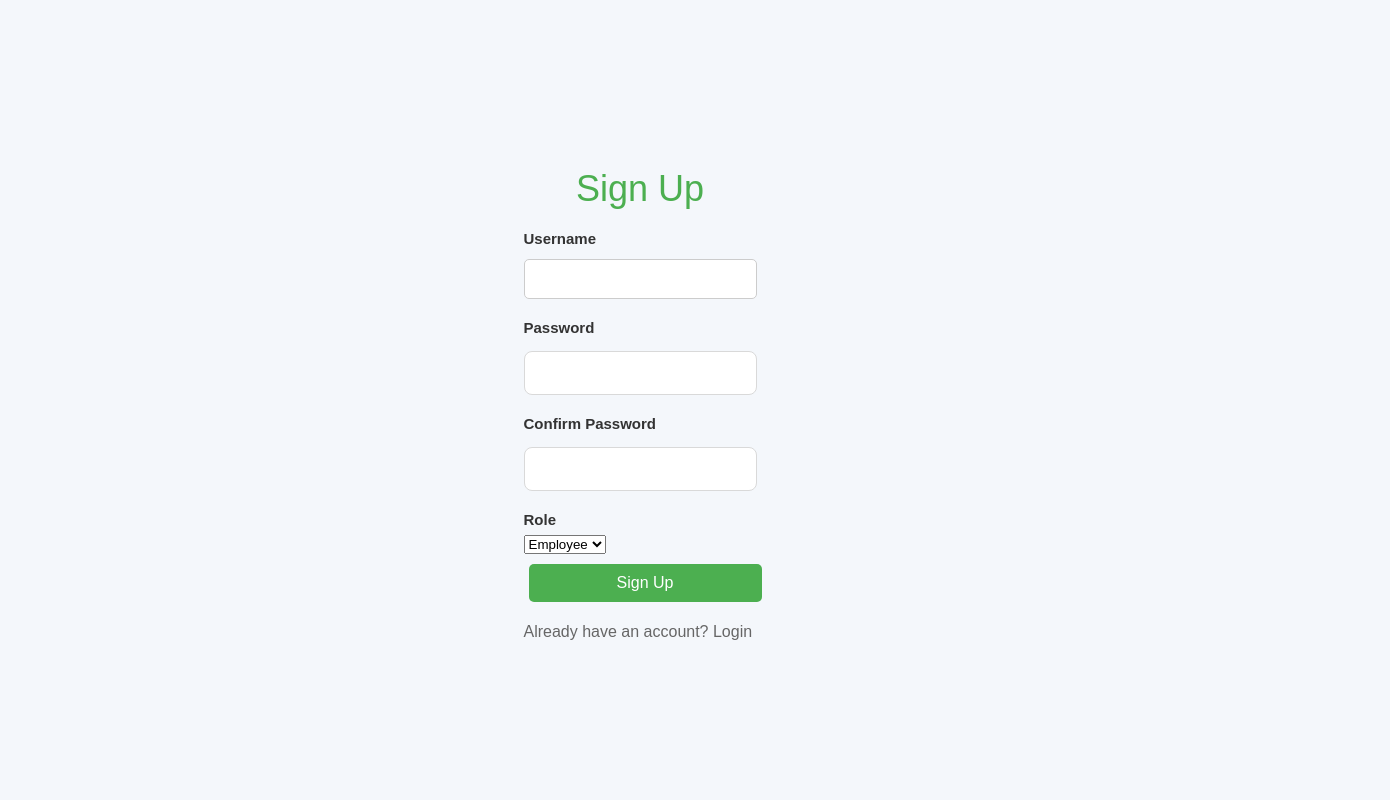
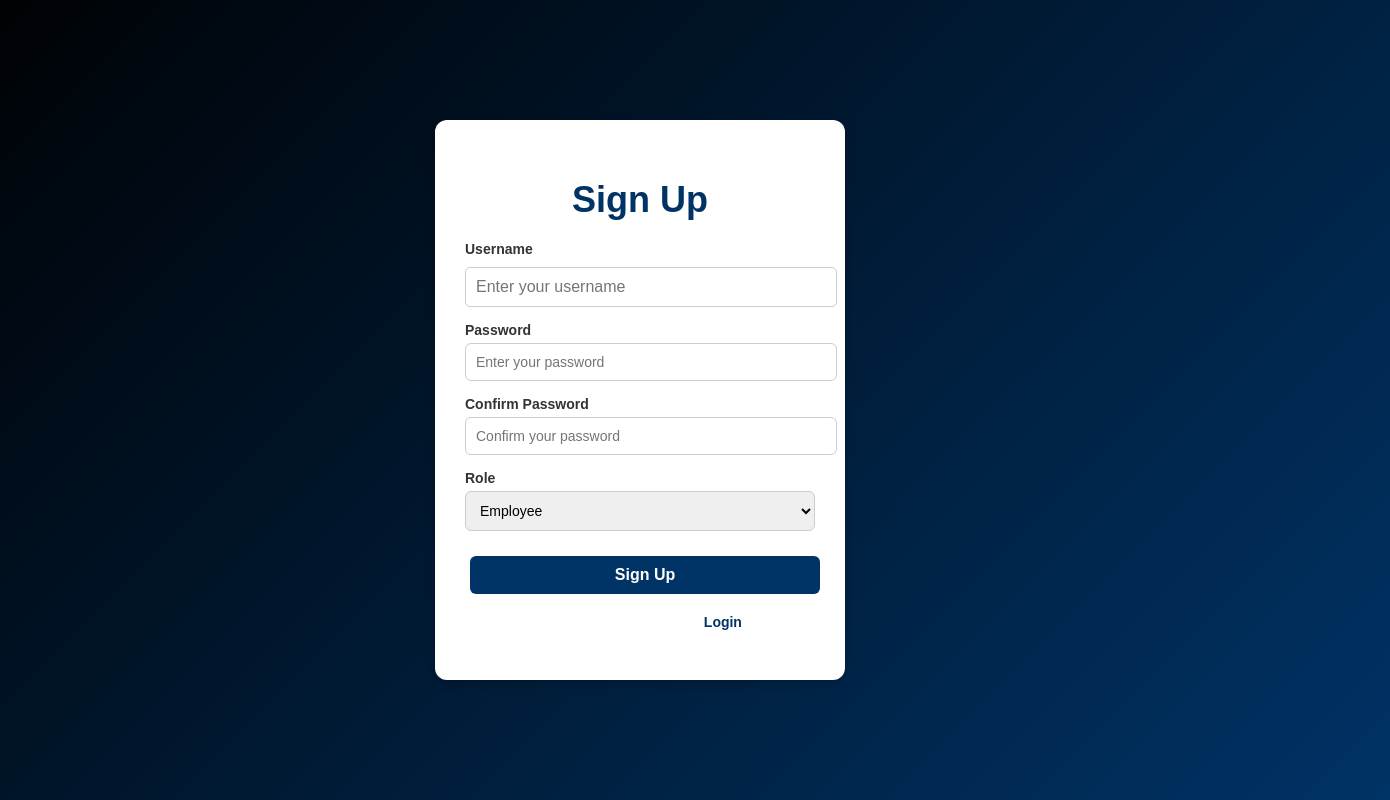
Before and after one commit to Prajna-MAX/Hack-a-League, a React (Create React App) app in the folder front/: page / in a window 1280 px wide. Shown: the whole page, 1390 px wide, since content can reach past the window. Built offline with nearby package versions, Linux system fonts and the light colour scheme.

Commit message:
signin css

```diff
--- a/front/src/components/login.css
+++ b/front/src/components/login.css
@@ -1,105 +1,83 @@
-/* Login Page Styles */
-body {
-    font-family: 'Roboto', sans-serif; /* Using Roboto font */
-    background-color: #f0f2f5; /* Light background */
-    margin: 0;
-    padding: 0;
+.login-container {
     display: flex;
+    flex-direction: column;
+    align-items: center;
     justify-content: center;
-    align-items: center;
-    min-height: 100vh; /* Use min-height for shorter content */
+    min-height: 100vh;
+    background-color: #f0f8ff; /* Light blue background */
+    color: #001f3f; /* Dark blue text */
+    padding: 30px; /* Slightly more padding */
   }
 
-  .container {
-    background-color: #fff; /* White container */
-    padding: 40px; /* Increased padding */
-    border-radius: 12px; /* Slightly more rounded */
-    box-shadow: 0 6px 15px rgba(0, 0, 0, 0.1); /* More subtle shadow */
-    width: 90%; /* Use a percentage for responsiveness */
-    max-width: 450px; /* Slightly larger max width */
-    margin: 20px; /* Added margin for spacing */
+  .login-title {
+    color: #1e90ff; /* Bright blue title */
+    font-size: 2.2rem; /* Slightly larger title */
+    margin-bottom: 30px; /* Slightly more margin */
+      text-shadow: 1px 1px 1px rgba(0,0,0,0.1); /* subtle text shadow */
   }
 
-  h2 {
-    text-align: center;
-    margin-bottom: 25px; /* Increased bottom margin */
-    color: #2c3e50; /* Darker heading color */
-    font-size: 28px; /* Slightly larger font size */
-    font-weight: 500; /* Lighter font weight*/
+  .login-form {
+    width: 90%;
+    max-width: 420px; /* Slightly wider form */
+    display: flex;
+    flex-direction: column;
+    padding: 25px; /* Slightly more padding */
+    background-color: #e6f0ff; /* Slightly lighter blue */
+    border-radius: 10px; /* Slightly more rounded */
+    box-shadow: 0 4px 8px rgba(0, 0, 0, 0.1); /* Softer box shadow */
   }
 
-  label {
-    font-size: 15px; /* Slightly larger font size */
-    font-weight: 500; /* Lighter font weight*/
-    margin-bottom: 7px; /* Slightly increased margin */
-    color: #4a6572; /* Dark label color */
-    display: block; /* Display labels as blocks */
+  .form-group {
+    margin-bottom: 20px; /* Slightly more margin */
+    display: flex;
+    flex-direction: column;
   }
 
-  input[type="text"],
-  input[type="password"] {
-    width: 100%;
-    padding: 12px; /* Increased padding */
-    margin: 8px 0 20px 0; /* Changed margin to be uniform */
-    border-radius: 8px; /* More rounded borders */
-    border: 1px solid #d9d9d9; /* Light gray border */
-    font-size: 16px; /* Slightly larger font size */
-    color: #2c3e50; /* Darker input color */
-    box-sizing: border-box; /* Include padding in width */
-    transition: border-color 0.3s ease; /* Smooth border transition */
+  .login-label {
+    color: #001f3f; /* Dark blue labels */
+    margin-bottom: 8px;
+      display: block;
+     text-align: left;
+     font-weight: 500; /* Slight bold */
   }
 
-  input[type="text"]:focus,
-  input[type="password"]:focus {
-    outline: none; /* Remove default outline */
-    border-color: #3498db; /* Blue border on focus */
-    box-shadow: 0 0 5px rgba(52, 152, 219, 0.5); /* Add a subtle box shadow on focus */
+  .login-input {
+    padding: 12px; /* Slightly more padding */
+    border: 1px solid #a6c8ff; /* Light blue border */
+    border-radius: 6px; /* Slightly more rounded */
+    background-color: #fff; /* White input */
+    color: #001f3f; /* Dark blue input text */
+    margin-bottom: 12px; /* Slightly more margin */
+      transition: border-color 0.3s ease;
   }
 
-  input[type="submit"] {
-    width: 100%;
-    padding: 13px; /* Increased padding */
-    background-color: #3498db; /* Primary button color */
-    color: white;
-    border: none;
-    border-radius: 8px; /* More rounded borders */
-    font-size: 17px; /* Slightly larger font size */
-    cursor: pointer;
-    transition: background-color 0.3s ease, transform 0.2s ease; /* Smooth transitions */
-    font-weight: 500; /* Lighter font weight*/
-    letter-spacing: 0.5px; /* Slight letter spacing */
+  .login-input:focus {
+    outline: none;
+    border-color: #1e90ff; /* Bright blue border on focus */
+      box-shadow: 0 0 0 2px rgba(30, 144, 255, 0.2); /* subtle input shadow on focus */
   }
 
-  input[type="submit"]:hover {
-    background-color: #2980b9; /* Darker blue on hover */
-    transform: translateY(-1px); /* Slight push on hover */
+  .login-button {
+    background-color: #1e90ff; /* Bright blue button */
+    color: #fff;
+    padding: 12px 20px; /* Slightly bigger button */
+    border: none;
+    border-radius: 6px; /* Slightly more rounded */
+    cursor: pointer;
+    transition: background-color 0.3s ease, transform 0.2s ease;
   }
 
-  input[type="submit"]:active {
-      transform: translateY(0); /* Reset transform on click */
-      background-color: #2980b9;
+  .login-button:hover {
+    background-color: #0077cc; /* Slightly darker blue on hover */
+    transform: translateY(-2px); /* Lift on hover */
   }
 
-  .link {
-    text-align: center;
-    margin-top: 25px; /* Increased margin */
+  .login-button:active {
+      transform: translateY(1px) /* Push on active */
   }
 
-  .link a {
-    color: #3498db; /* Link color */
-    text-decoration: none;
-    transition: color 0.3s ease; /* Smooth color transition */
+  .login-role {
+    margin-top: 25px; /* Slightly more margin */
+    font-style: italic;
+    color: #778899; /* Light gray for role message */
   }
-
-  .link a:hover {
-    text-decoration: underline;
-      color: #2980b9; /* Darker color on hover */
-  }
-
-  /* Adding some responsive adjustments */
-  @media (max-width: 500px) {
-      .container {
-         padding: 25px;
-          max-width: 95%;
-      }
-  }
--- a/front/src/components/signup.css
+++ b/front/src/components/signup.css
@@ -11,7 +11,8 @@ body {
 
   .signup-container {
     width: 100%;
-    height: 100vh; /* Full height of the screen */
+    height: 100vh;
+    width: 1500px; /* Full height of the screen */
     display: flex;
     justify-content: center;
     align-items: center;
--- a/front/src/components/signup.js
+++ b/front/src/components/signup.js
@@ -1,6 +1,8 @@
 import React, { useState } from "react";
 import { useNavigate } from "react-router-dom";
-import './signup.css'
+import './signup.css'; // Adjust the path if needed
+ // Import the CSS file
+
 function SignIn() {
   const [username, setUsername] = useState("");
   const [password, setPassword] = useState("");
@@ -20,57 +22,56 @@ function SignIn() {
   };
 
   return (
-    <div className="flex items-center justify-center min-h-screen bg-gray-100">
-      <div className="w-full max-w-md p-8 space-y-6 bg-white shadow-lg rounded-xl">
-        <h2 className="text-2xl font-bold text-center text-gray-900">Sign Up</h2>
-        <form onSubmit={handleSubmit} className="space-y-4">
-          <div>
-            <label className="block text-sm font-medium text-gray-700">Username</label>
+    <div className="signup-container">
+      <div className="signup-box">
+        <h2>Sign Up</h2>
+        <form onSubmit={handleSubmit} className="signup-form">
+          <div className="form-group">
+            <label>Username</label>
             <input
               type="text"
               value={username}
               onChange={(e) => setUsername(e.target.value)}
               required
-              className="w-full px-3 py-2 border rounded-lg focus:outline-none focus:ring-2 focus:ring-blue-500"
+              placeholder="Enter your username"
             />
           </div>
-          <div>
-            <label className="block text-sm font-medium text-gray-700">Password</label>
+          <div className="form-group">
+            <label>Password</label>
             <input
               type="password"
               value={password}
               onChange={(e) => setPassword(e.target.value)}
               required
-              className="w-full px-3 py-2 border rounded-lg focus:outline-none focus:ring-2 focus:ring-blue-500"
+              placeholder="Enter your password"
             />
           </div>
-          <div>
-            <label className="block text-sm font-medium text-gray-700">Confirm Password</label>
+          <div className="form-group">
+            <label>Confirm Password</label>
             <input
               type="password"
               value={confirmPassword}
               onChange={(e) => setConfirmPassword(e.target.value)}
               required
-              className="w-full px-3 py-2 border rounded-lg focus:outline-none focus:ring-2 focus:ring-blue-500"
+              placeholder="Confirm your password"
             />
           </div>
-          <div>
-            <label className="block text-sm font-medium text-gray-700">Role</label>
+          <div className="form-group">
+            <label>Role</label>
             <select
               value={role}
               onChange={(e) => setRole(e.target.value)}
-              className="w-full px-3 py-2 border rounded-lg focus:outline-none focus:ring-2 focus:ring-blue-500"
             >
               <option value="employee">Employee</option>
               <option value="admin">Admin</option>
             </select>
           </div>
-          <button type="submit" className="w-full py-2 font-semibold text-white bg-blue-600 rounded-lg hover:bg-blue-700">
+          <button type="submit" className="signup-button">
             Sign Up
           </button>
         </form>
-        <p className="text-sm text-center text-gray-600">
-          Already have an account? <span className="text-blue-500 cursor-pointer" onClick={() => navigate('/login')}>Login</span>
+        <p className="login-link">
+          Already have an account? <span onClick={() => navigate("/login")}>Login</span>
         </p>
       </div>
     </div>
```
Also changed, not shown: front/src/components/login.js (line endings or trailing spaces).
